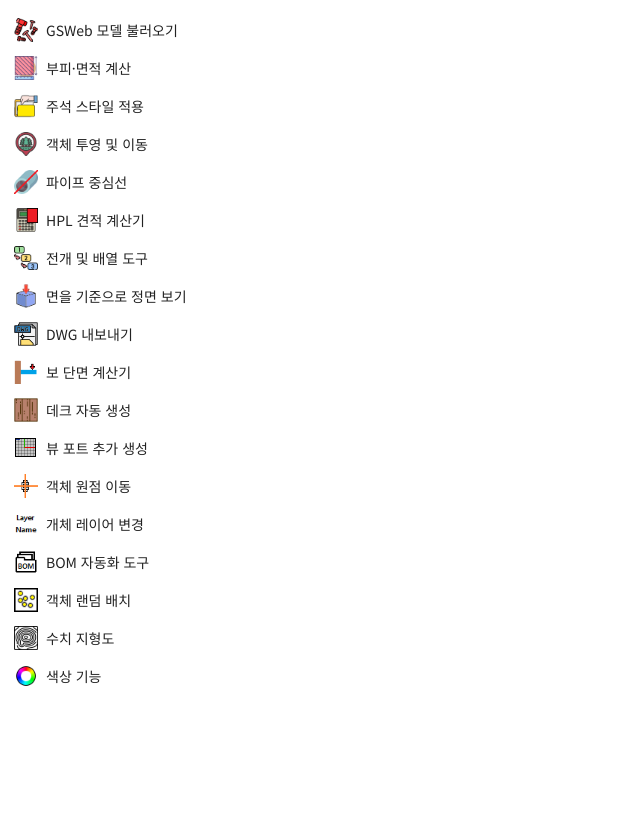
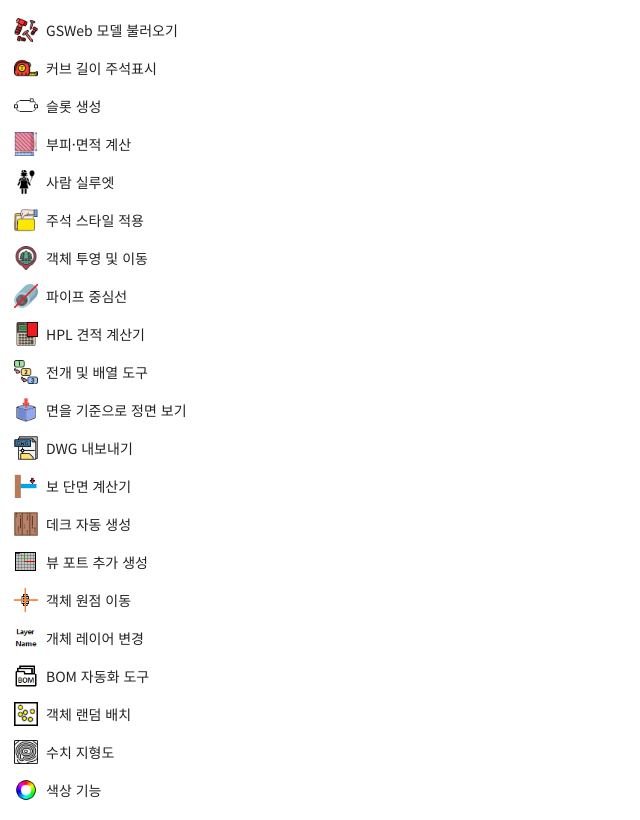
Before and after one commit to th4035/th4035.github.io, a plain HTML site: page toc.html in a window 1280 px wide. Shown: the whole page, without its empty margins (0-640 px from the left). Drawn offline with Linux system fonts and the light colour scheme.

Commit message:
Add new image

```diff
--- a/toc.html
+++ b/toc.html
@@ -45,7 +45,10 @@
 <body>
     <ul>
         <li><a href="pages/GSWeb 모델 불러오기.html" target="contentFrame"><img src="images/Boltgs.png" class="icon"> GSWeb 모델 불러오기</a></li>
+        <li><a href="pages/커브 길이 주석표시.html" target="contentFrame"><img src="images/커브 길이 주석표시.png" class="icon"> 커브 길이 주석표시</a></li>
+        <li><a href="pages/슬롯 생성.html" target="contentFrame"><img src="images/슬롯 생성.png" class="icon"> 슬롯 생성</a></li>
         <li><a href="pages/부피·면적 계산.html" target="contentFrame"><img src="images/CalculateVolumeArea.png" class="icon"> 부피·면적 계산</a></li>
+        <li><a href="pages/사람 실루엣.html" target="contentFrame"><img src="images/사람 실루엣.png" class="icon"> 사람 실루엣</a></li>
         <li><a href="pages/주석 스타일 적용.html" target="contentFrame"><img src="images/ApplyAnnotationStyle.png" class="icon"> 주석 스타일 적용</a></li>
         <li><a href="pages/객체 투영 및 이동.html" target="contentFrame"><img src="images/Tree.png" class="icon"> 객체 투영 및 이동</a></li>
         <li><a href="pages/파이프 중심선.html" target="contentFrame"><img src="images/CenterLine.png" class="icon"> 파이프 중심선</a></li>
```
Also changed, not shown: images/사람 실루엣.png (added), images/사람 실루엣L.png (added), images/사람 실루엣R.png (added), images/슬롯 생성.png (added), images/커브 길이 주석표시.png (added), images2/LookBlock01.png (added), images2/LookBlock02.png (added), images2/LookView01.png (added), images2/LookView02.png (added), images2/슬롯 생성01.png (added), images2/슬롯 생성02.png (added), images2/슬롯 생성03.png (added), images2/커브 길이 주석표시01.png (added), images2/커브 길이 주석표시02.png (added).
